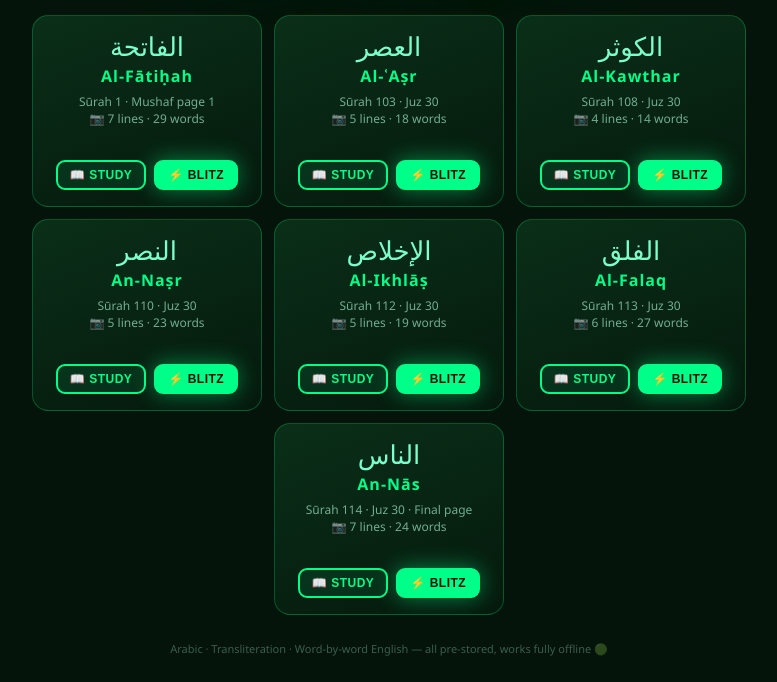
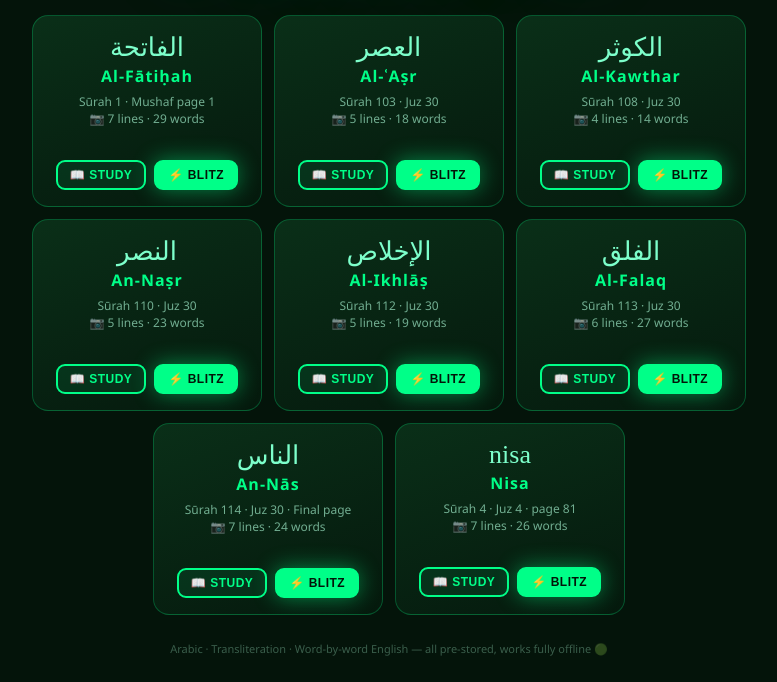
Before and after one commit to mrbugimposter3-ship-it/quran-blitz, a plain HTML site: page index.html in a window 1280 px wide. Shown: the part 118-800 px from the top of the page, without its empty margins (251-1028 px from the left). Drawn offline with Linux system fonts and the light colour scheme.

Commit message:
Update index.html

```diff
--- a/index.html
+++ b/index.html
@@ -306,7 +306,17 @@ const PAGES=[
    [W('مِن','Min','From'),W('شَرِّ','sharri','the evil'),W('الْوَسْوَاسِ','al-waswāsi','of the whisperer'),W('الْخَنَّاسِ','al-khannāsi','the retreating one')],
    [W('الَّذِي','Alladhī','Who'),W('يُوَسْوِسُ','yuwaswisu','whispers'),W('فِي','fī','into'),W('صُدُورِ','ṣudūri','the chests'),W('النَّاسِ','an-nās','of mankind')],
    [W('مِنَ','Mina','From'),W('الْجِنَّةِ','al-jinnati','the jinn'),W('وَالنَّاسِ','wan-nāsi','and mankind')]
-  ]}
+  ]},
+  { id:'nisa', name:'Nisa', arabicName:'nisa', ref:'Sūrah 4 · Juz 4 · page 81',
+  lines:[
+   [W('وَإِنْ أَرَدتُّمُ','Wa in aradtum','And if you intend'),W('ٱسْتِبْدَالَ','as tibdala','replacing'),W('زَوْجٍ','zayjim','a wife'),W('مَّكَانَ','makana','in place'),W('زَوْجٍ','zawjew','of a wife'),W('وَءَاتَيْتُمْ','wa ataytum','and you have given')],
+   [W('قُلْ','Qul','Say:'),W('أَعُوذُ','aʿūdhu','I seek refuge'),W('بِرَبِّ','biRabbi','in the Lord'),W('النَّاسِ','an-nās','of mankind')],
+   [W('مَلِكِ','Maliki','the King'),W('النَّاسِ','an-nās','of mankind')],
+   [W('إِلَٰهِ','Ilāhi','the God'),W('النَّاسِ','an-nās','of mankind')],
+   [W('مِن','Min','From'),W('شَرِّ','sharri','the evil'),W('الْوَسْوَاسِ','al-waswāsi','of the whisperer'),W('الْخَنَّاسِ','al-khannāsi','the retreating one')],
+   [W('الَّذِي','Alladhī','Who'),W('يُوَسْوِسُ','yuwaswisu','whispers'),W('فِي','fī','into'),W('صُدُورِ','ṣudūri','the chests'),W('النَّاسِ','an-nās','of mankind')],
+   [W('مِنَ','Mina','From'),W('الْجِنَّةِ','al-jinnati','the jinn'),W('وَالنَّاسِ','wan-nāsi','and mankind')]
+  ]},
 ];
 
 /* ================= AUDIO (synthesized, no files) ================= */
```
